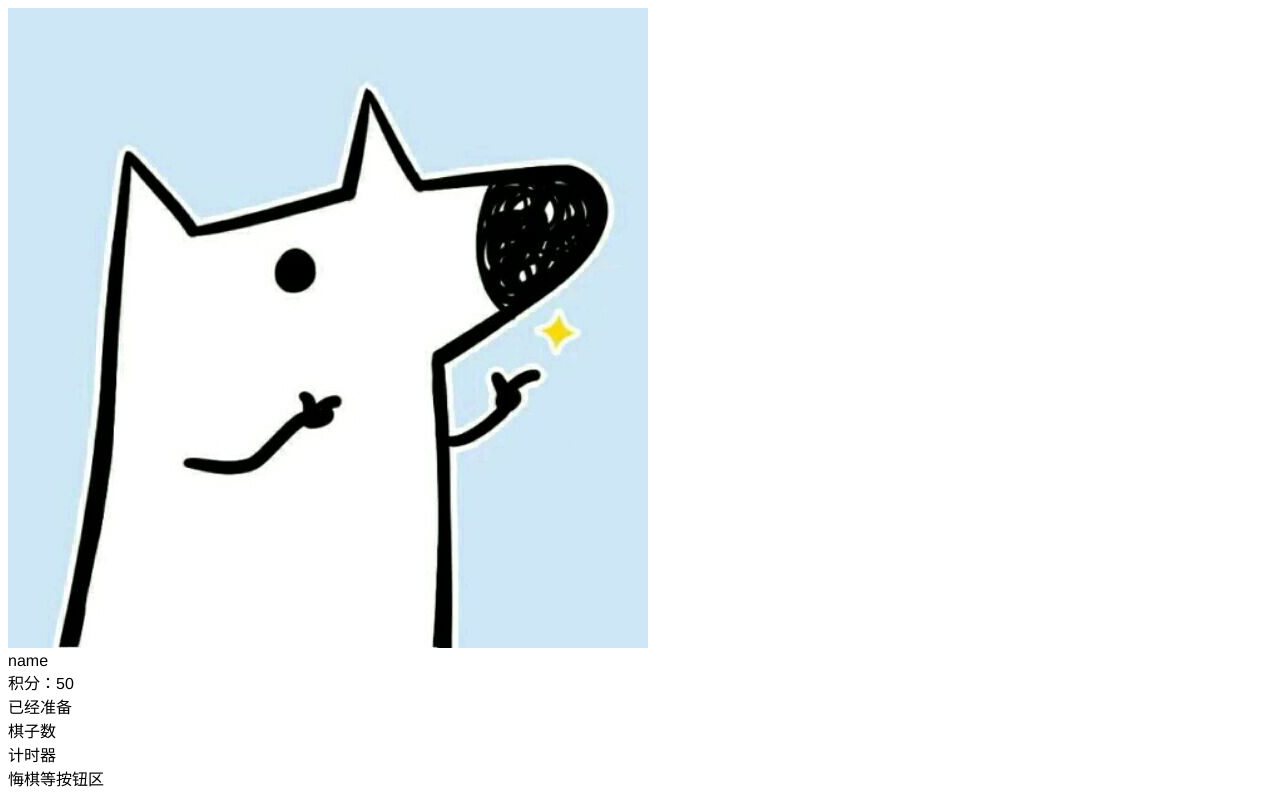
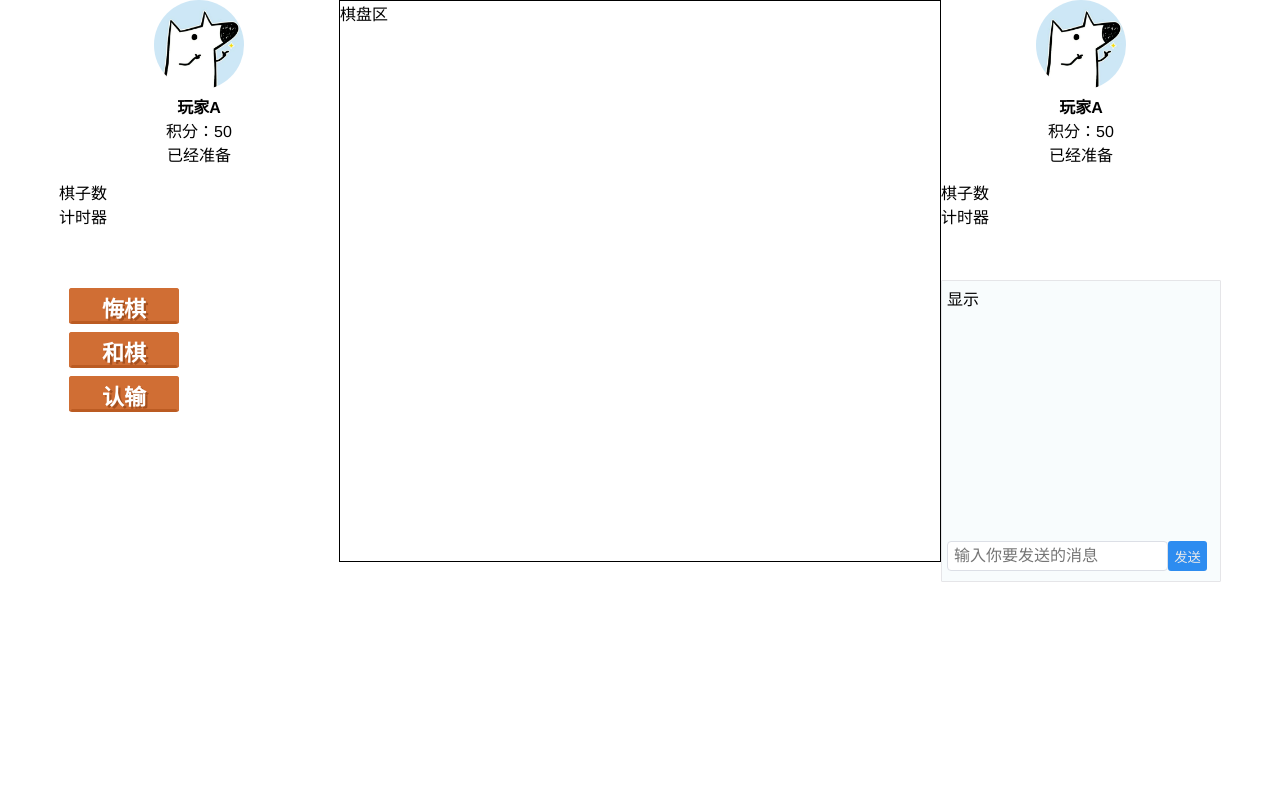
Before and after one commit to D-lyw/Gomoku, a Vue app in the folder vue/: page /#/. in a window 1280 px wide. Shown: the top 800 px of the page. Built offline with nearby package versions, Linux system fonts and the light colour scheme.

Commit message:
实现布局的大致轮廓

```diff
--- a/vue/index.html
+++ b/vue/index.html
@@ -3,7 +3,7 @@
   <head>
     <meta charset="utf-8">
     <meta name="viewport" content="width=device-width,initial-scale=1.0">
-    <title>在线游戏平台</title>
+    <title>在线五子棋</title>
   </head>
   <body>
     <div id="app"></div>
--- a/vue/src/App.vue
+++ b/vue/src/App.vue
@@ -6,18 +6,25 @@
 
 <script>
   import home from './components/home/home';
+
   export default {
     name: 'App',
-  components:{
+    components: {
       home,
-  }
-}
+    },
+  };
 </script>
 
 <style>
+  * {
+    margin: 0;
+    padding: 0;
+  }
+
   #app {
     font-family: 'Avenir', Helvetica, Arial, sans-serif;
     -webkit-font-smoothing: antialiased;
     -moz-osx-font-smoothing: grayscale;
+
   }
 </style>
--- a/vue/src/components/avatar/avatar.vue
+++ b/vue/src/components/avatar/avatar.vue
@@ -1,7 +1,7 @@
 <template>
     <div id="avatar">
       <div class="header"><img src="../../../static/img/avatar.jpg" alt="avatar"></div>
-      <div class="name">name</div>
+      <div class="name">玩家A</div>
       <div class="score">积分：50</div>
       <div class="isready">已经准备</div>
     </div>
@@ -14,7 +14,25 @@
 </script>
 
 <style scoped lang="scss">
-  .avatar{
+  #avatar{
+    display: flex;
+    flex-direction: column;
+    height: 180px;
+    text-align: center;
+    .header{
+      img{
+        width: 90px;
+        height: 90px;
+        border-radius: 50%;
+      }
+    }
+    .name{
+      font-weight: bold;
+    }
+    .score{
+    }
+    .isready{
 
+    }
   }
 </style>
--- /dev/null
+++ b/vue/src/components/cheatpanel/cheatpanel.vue
@@ -0,0 +1,79 @@
+<template>
+  <div id="cheatPanel">
+    <div class="container">
+      <ul class="showpanel">显示</ul>
+      <div class="bottomPanel">
+        <input
+          type="text"
+          class="userinput"
+          placeholder="输入你要发送的消息">
+        <button class="submit">发送</button>
+      </div>
+    </div>
+  </div>
+</template>
+
+<script>
+  export default {
+    name: 'cheat-panel',
+  };
+</script>
+
+<style scoped lang="scss">
+  #cheatPanel {
+    padding: 5px;
+    background-color: #F8FCFD;
+    border: 1px solid #E5E5E8;
+    border-radius: 1px;
+    .container {
+      width: 260px;
+      height: 290px;
+      position: relative;
+      .showpanel {
+        height: 250px;
+        list-style: none;
+      }
+      .bottomPanel {
+        display: flex;
+        flex-direction: row;
+        justify-content: space-around;
+        width: 100%;
+        text-align: center;
+        position: absolute;
+        height: 30px;
+        bottom: 5px;
+
+        .userinput {
+          line-height: 1;
+          padding: 3px 6px;
+          font-size: 16px;
+          border-radius: 4px;
+          border: 1px solid #dcdfe6;
+          box-sizing: border-box;
+          overflow: visible;
+          color: #606266;
+          transition: border-color .2s cubic-bezier(.645, .045, .355, 1);
+        }
+        .userinput:focus {
+          border-color: #409eff;
+          outline: 0;
+        }
+        .submit {
+          text-align: center;
+          background-color: #2d8cf0;
+          width: 50px;
+          color: #eaeaea;
+          cursor: pointer;
+          border-radius: 3px;
+          border: 1px solid transparent;
+          transition: all .3s;
+        }
+        .submit:hover {
+          color: #fff;
+          background-color: #57A3F3;
+        }
+      }
+    }
+
+  }
+</style>
--- /dev/null
+++ b/vue/src/components/chessboard/chessboard.vue
@@ -0,0 +1,17 @@
+<template>
+    <div id="chessBoard">
+      棋盘区
+    </div>
+</template>
+
+<script>
+  export default {
+    name: 'chess-board',
+  };
+</script>
+
+<style scoped lang="scss">
+  #chessBoard{
+    width: 600px;
+  }
+</style>
--- /dev/null
+++ b/vue/src/components/chessbtns/chessbtns.vue
@@ -0,0 +1,44 @@
+<template>
+  <div id="chessBtn">
+    <div class="chessbtn">悔棋</div>
+    <div class="chessbtn">和棋</div>
+    <div class="chessbtn">认输</div>
+  </div>
+</template>
+
+<script>
+  export default {
+    name: 'chess-btns',
+  };
+</script>
+
+<style scoped lang="scss">
+  #chessBtn {
+    display: flex;
+    flex-direction: column;
+    width: 130px;
+    height: 140px;
+    border-radius: 5px;
+    align-items: center;
+    font-size: 22px;
+    .chessbtn {
+      box-sizing: border-box;
+      background-color: #d06e34;
+      width: 110px;
+      height: 36px;
+      border-radius: 3px;
+      margin-top: 8px;
+      color:white;
+      text-align: center;
+      font-weight: bold;
+      border: 3px solid #d06e34;
+      border-bottom-color: #bb5b22;
+      text-shadow: .1em .1em 0 #a5501e;
+      cursor: pointer;
+    }
+    .chessbtn:hover {
+      background-color: #db763b;
+      border-bottom-color: #c56025
+    }
+  }
+</style>
--- a/vue/src/components/home/home.vue
+++ b/vue/src/components/home/home.vue
@@ -1,40 +1,59 @@
 <template>
   <div id="home">
     <div class="container">
-        <div>
+      <div class="game-left">
         <avatar></avatar>
-          <div>
-            <div>棋子数</div>
-            <div>计时器</div>
+        <timer></timer>
+        <chessbtns></chessbtns>
       </div>
-          <div>悔棋等按钮区</div>
+      <div class="game-mid">
+        <chessboard></chessboard>
       </div>
-        <div>
-          <canvas></canvas>
-          <div>游戏区</div>
-        </div>
-        <div>
-          <div>头像区</div>
-          <div>
-            <div>棋子数</div>
-            <div>计时器</div>
-          </div>
-          <div>聊天区</div>
+      <div class="game-right">
+        <avatar></avatar>
+        <timer></timer>
+        <cheatpanel></cheatpanel>
       </div>
     </div>
   </div>
 </template>
 
 <script>
-  import avatar from '../../components/avatar/avatar'
+  import avatar from '../../components/avatar/avatar';
+  import chessboard from '../../components/chessboard/chessboard';
+  import chessbtns from '../../components/chessbtns/chessbtns';
+  import timer from '../../components/timer/timer';
+  import cheatpanel from '../../components/cheatpanel/cheatpanel';
+
   export default {
     name: 'home',
-    components:{
+    components: {
       avatar,
-    }
+      timer,
+      chessboard,
+      chessbtns,
+      cheatpanel,
+    },
   };
 </script>
 
-<style scoped>
-
+<style scoped lang="scss">
+  #home {
+    .container {
+      display: flex;
+      flex-direction: row;
+      justify-content: center;
+      .game-left {
+        width: 280px;
+      }
+      .game-mid {
+        width: 600px;
+        height: 560px;
+        border: 1px solid black;
+      }
+      .game-right {
+        width: 280px;
+      }
+    }
+  }
 </style>
--- /dev/null
+++ b/vue/src/components/timer/timer.vue
@@ -0,0 +1,19 @@
+<template>
+    <div id="timer">
+      <div>棋子数</div>
+      <div>计时器</div>
+    </div>
+</template>
+
+<script>
+  export default {
+    name: 'timer',
+  };
+</script>
+
+<style scoped lang="scss">
+  #timer{
+    height: 100px;
+  }
+
+</style>
```
Also changed, not shown: vue/src/components/HelloWorld.vue (deleted, +0 -113 lines), vue/src/assets/logo.png (deleted). Lines whose indentation alone changed are shown as unchanged.
